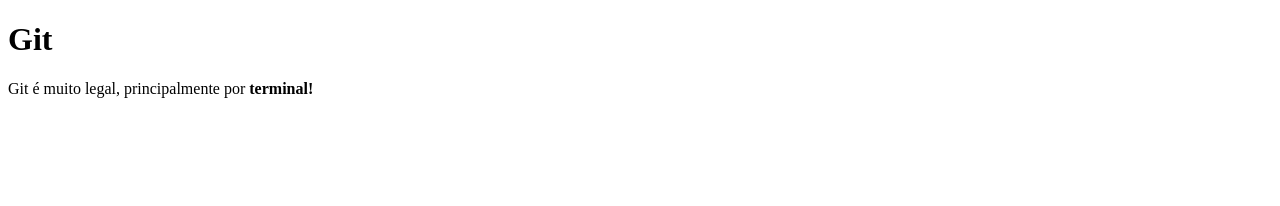
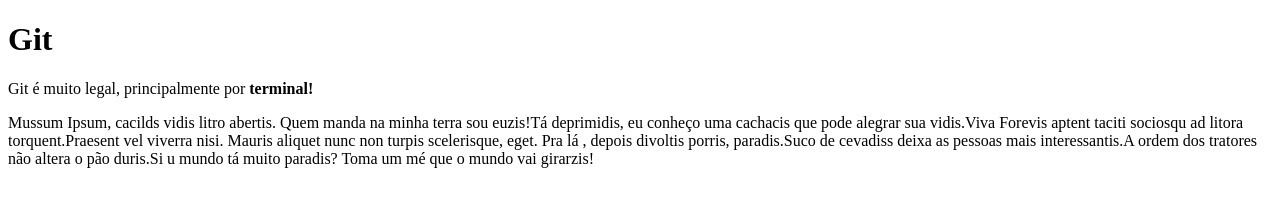
Before and after one commit to brunorodmoreira/demo-github, a plain HTML site: page index.html in a window 1280 px wide. Drawn offline with Linux system fonts and the light colour scheme.

Commit message:
Adicionei lorem ipsum

```diff
--- a/index.html
+++ b/index.html
@@ -10,6 +10,13 @@
         <h1>Git</h1>
         <p>Git é muito legal, principalmente por <strong>terminal!</strong></p>
     </div>
+    <div>
+        <p>
+            Mussum Ipsum, cacilds vidis litro abertis. Quem manda na minha terra sou euzis!Tá deprimidis, eu conheço uma cachacis que pode alegrar sua vidis.Viva Forevis aptent taciti sociosqu ad litora torquent.Praesent vel viverra nisi. Mauris aliquet nunc non turpis scelerisque, eget.
+
+Pra lá , depois divoltis porris, paradis.Suco de cevadiss deixa as pessoas mais interessantis.A ordem dos tratores não altera o pão duris.Si u mundo tá muito paradis? Toma um mé que o mundo vai girarzis!
+        </p>
+    </div>
 </body>
 
 </html>
```
